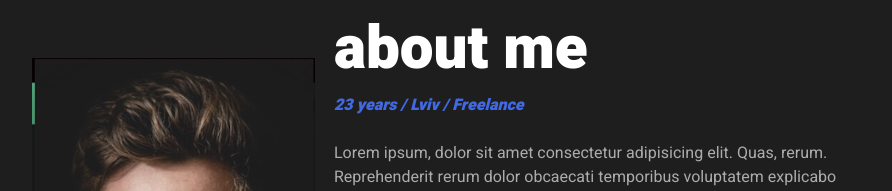
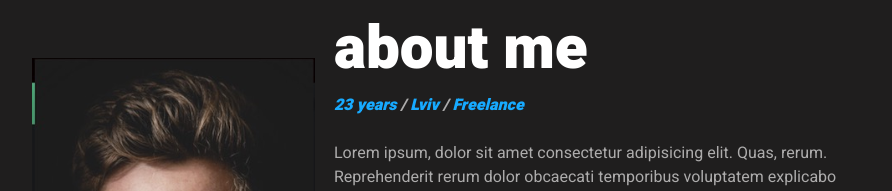
Before and after one commit to Iby7/iby7.github.io, a plain HTML site: page index.html in a window 1280 px wide. Shown: the top 191 px of the page, without its empty margins (201-1093 px from the left). Drawn offline with Linux system fonts and the light colour scheme.

Commit message:
Updates in font colour

```diff
--- a/index.html
+++ b/index.html
@@ -26,7 +26,7 @@
                     <h1>about me</h1>
                 </div>
                 <div class="bio">
-                    <h4><i>23 years  /   Lviv   /   Freelance</i></h4> <br>
+                    <h4><i>23 years <span>/</span>    Lviv   <span>/</span>   Freelance</i></h4> <br>
                 </div>
                 <p>Lorem ipsum, dolor sit amet consectetur adipisicing elit. Quas, rerum. Reprehenderit rerum dolor
                     obcaecati temporibus voluptatem explicabo omnis perferendis cupiditate. Sapiente sit numquam dolorum
--- a/styles/style.css
+++ b/styles/style.css
@@ -16,8 +16,12 @@
     font-weight: 900;
 }
 
+span {
+    color: rgb(173, 172, 172);
+}
+
 .bio {
-    color: royalblue;
+    color: #17AAFF;
     font-weight: 300;
 }
 
```
